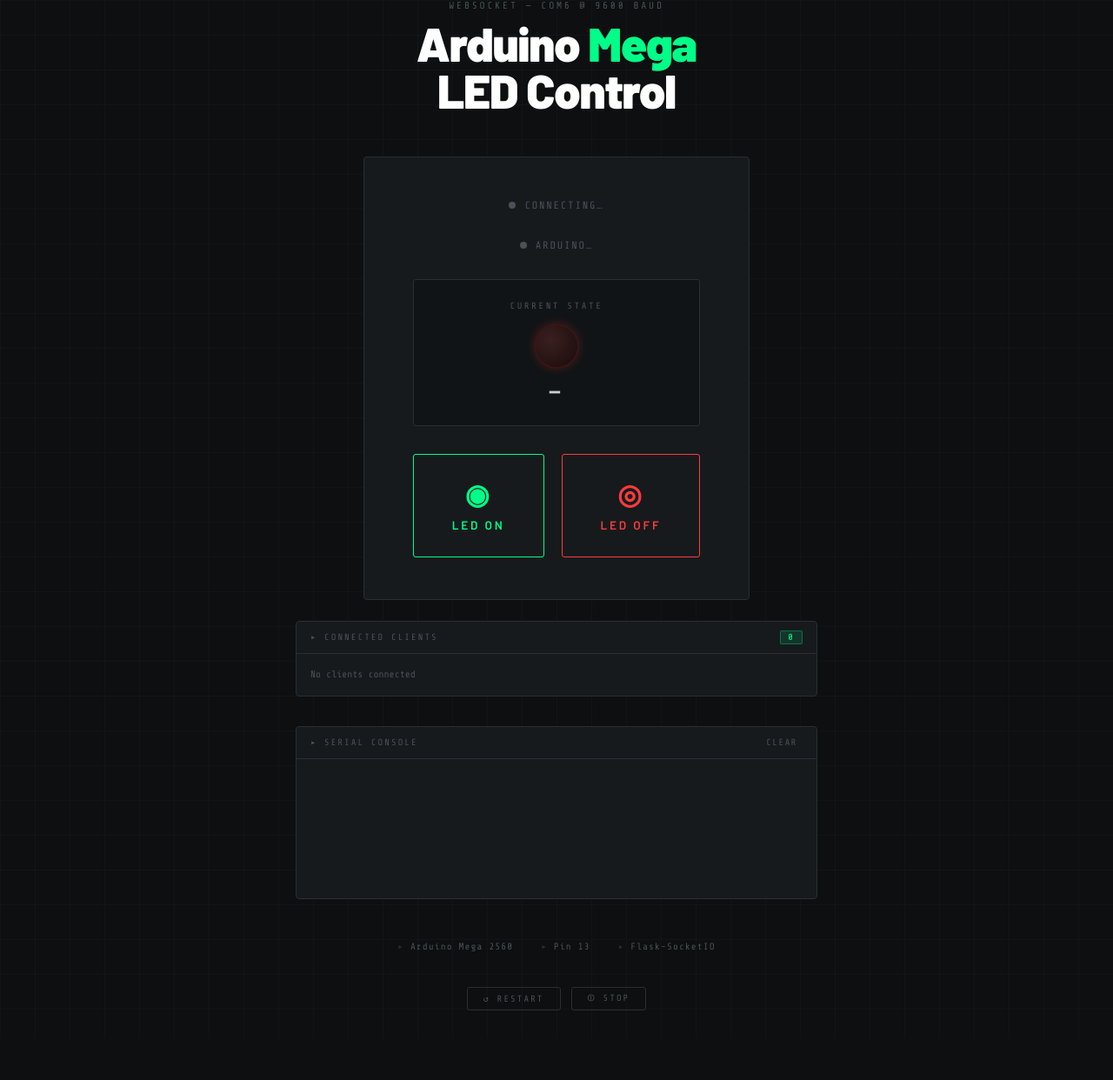
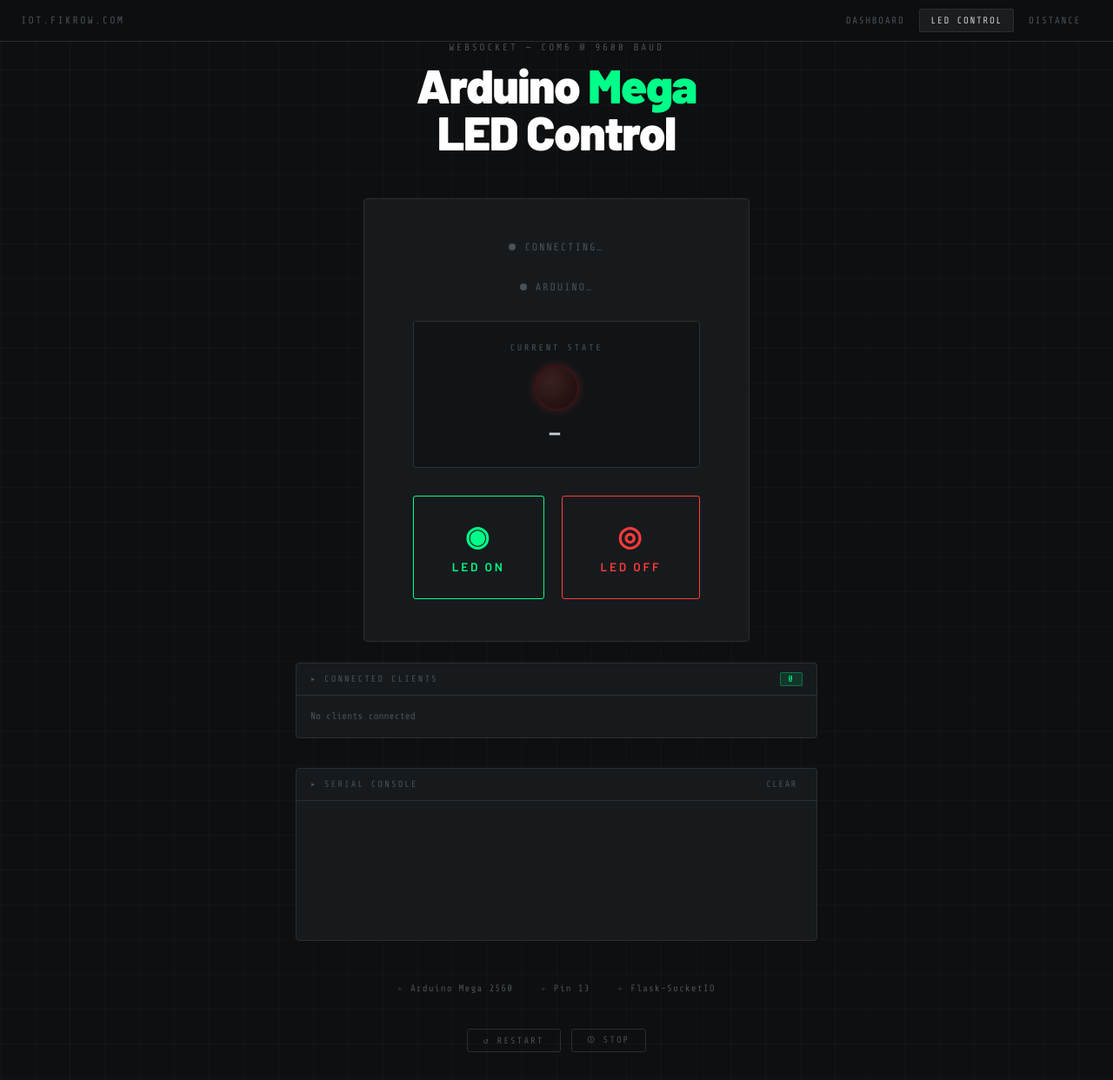
Before and after one commit to RahmanDevs/LED-Control, a Flask app: page /lcd-control in a window 1280 px wide. Shown: the whole page at 87% size. Before the commit the page ends 1162 px from the top, so only its background shows below. Run offline with Flask 3, Linux system fonts and the light colour scheme; some libraries are stand-ins or nearby versions.

Commit message:
Add site-wide navigation bar via shared partial
- nav.html partial: brand link + Dashboard / LED Control / Distance links
- nav.css: fixed frosted-glass top bar; active link highlighted via inline JS
- Included in all three templates (index, led_control, distance_measurement)

Co-Authored-By: Claude Sonnet 4.6 <noreply@anthropic.com>

```diff
--- /dev/null
+++ b/static/css/nav.css
@@ -0,0 +1,56 @@
+/* ── site-wide navigation bar ──────────────────────────────────────────── */
+
+.site-nav {
+  position: fixed;
+  top: 0; left: 0; right: 0;
+  z-index: 100;
+  display: flex;
+  align-items: center;
+  justify-content: space-between;
+  padding: 0 24px;
+  height: 48px;
+  background: rgba(13, 15, 16, 0.88);
+  backdrop-filter: blur(10px);
+  -webkit-backdrop-filter: blur(10px);
+  border-bottom: 1px solid #2a2f33;
+  font-family: 'Share Tech Mono', monospace;
+}
+
+.nav-brand {
+  font-size: .72rem;
+  letter-spacing: .2em;
+  text-transform: uppercase;
+  color: #4a5258;
+  text-decoration: none;
+  transition: color .2s;
+}
+.nav-brand:hover { color: #c8d0d6; }
+
+.nav-links {
+  display: flex;
+  gap: 4px;
+}
+
+.nav-link {
+  font-size: .68rem;
+  letter-spacing: .15em;
+  text-transform: uppercase;
+  color: #4a5258;
+  text-decoration: none;
+  padding: 6px 12px;
+  border-radius: 2px;
+  border: 1px solid transparent;
+  transition: color .2s, border-color .2s, background .2s;
+}
+.nav-link:hover {
+  color: #c8d0d6;
+  background: rgba(255,255,255,.04);
+}
+.nav-link.active {
+  color: #c8d0d6;
+  border-color: #2a2f33;
+  background: rgba(255,255,255,.06);
+}
+
+/* push page content below the fixed bar */
+body { padding-top: 48px; }
--- a/templates/distance_measurement.html
+++ b/templates/distance_measurement.html
@@ -6,9 +6,12 @@
   <title>Distance Measurement — Arduino</title>
   <link href="https://fonts.googleapis.com/css2?family=Share+Tech+Mono&family=Barlow:wght@300;600;900&display=swap" rel="stylesheet">
   <script src="https://cdn.socket.io/4.7.5/socket.io.min.js"></script>
+  <link rel="stylesheet" href="{{ url_for('static', filename='css/nav.css') }}">
   <link rel="stylesheet" href="{{ url_for('static', filename='css/distance.css') }}">
 </head>
 <body>
+
+  {% include 'nav.html' %}
 
   <div class="header">
     <p class="label">HC-SR04 &mdash; COM6 @ 9600 baud</p>
--- a/templates/index.html
+++ b/templates/index.html
@@ -5,9 +5,12 @@
   <meta name="viewport" content="width=device-width, initial-scale=1.0"/>
   <title>Projects — iot.fikrow.com</title>
   <link href="https://fonts.googleapis.com/css2?family=Share+Tech+Mono&family=Barlow:wght@300;600;900&display=swap" rel="stylesheet">
+  <link rel="stylesheet" href="{{ url_for('static', filename='css/nav.css') }}">
   <link rel="stylesheet" href="{{ url_for('static', filename='css/gallery.css') }}">
 </head>
 <body>
+
+  {% include 'nav.html' %}
 
   <div class="page">
 
--- a/templates/led_control.html
+++ b/templates/led_control.html
@@ -6,9 +6,12 @@
   <title>Arduino Mega Control</title>
   <link href="https://fonts.googleapis.com/css2?family=Share+Tech+Mono&family=Barlow:wght@300;600;900&display=swap" rel="stylesheet">
   <script src="https://cdn.socket.io/4.7.5/socket.io.min.js"></script>
+  <link rel="stylesheet" href="{{ url_for('static', filename='css/nav.css') }}">
   <link rel="stylesheet" href="{{ url_for('static', filename='css/style.css') }}">
 </head>
 <body>
+
+  {% include 'nav.html' %}
 
   <div class="header">
     <p class="label">WebSocket &mdash; COM6 @ 9600 baud</p>
--- /dev/null
+++ b/templates/nav.html
@@ -0,0 +1,17 @@
+<nav class="site-nav">
+  <a class="nav-brand" href="/">iot.fikrow.com</a>
+  <div class="nav-links">
+    <a class="nav-link" href="/">Dashboard</a>
+    <a class="nav-link" href="/lcd-control/">LED Control</a>
+    <a class="nav-link" href="/distance-measurement/">Distance</a>
+  </div>
+</nav>
+<script>
+  (function () {
+    var path = location.pathname.replace(/\/$/, '') || '/';
+    document.querySelectorAll('.nav-link').forEach(function (a) {
+      var href = a.getAttribute('href').replace(/\/$/, '') || '/';
+      if (href === path) a.classList.add('active');
+    });
+  })();
+</script>
```
